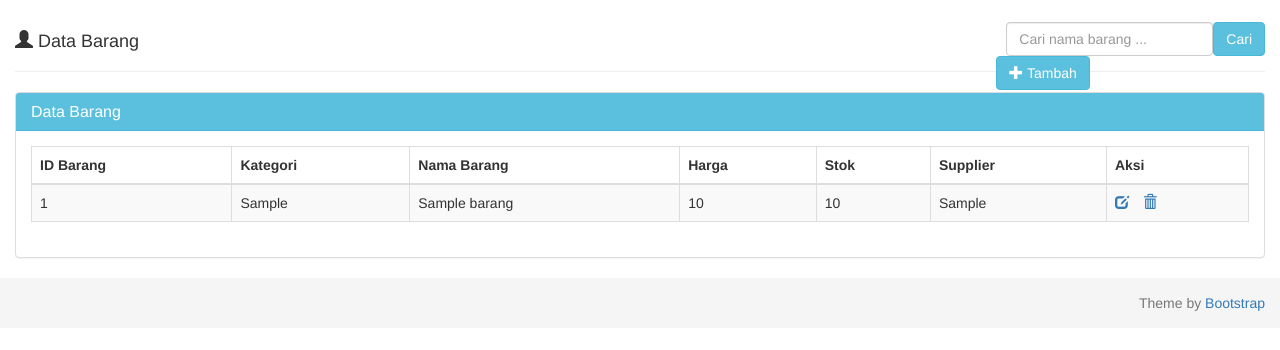
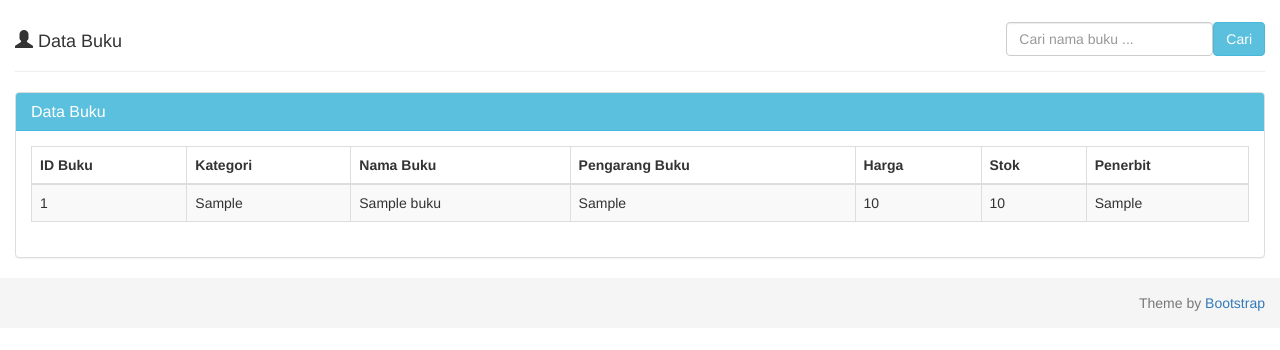
Before and after one commit to khoirul94/toko_indonesia, a PHP site: page / in a window 1280 px wide. Shown: the part 51-401 px from the top of the page. Run offline with PHP 8.4, Linux system fonts and the light colour scheme; tables that the repository leaves empty or names only in its code hold one stand-in row (values such as "Sample post").

Commit message:
menampilkan data

```diff
--- a/tampil-data.php
+++ b/tampil-data.php
@@ -9,7 +9,7 @@ if (isset($_POST['cari'])) {
     <div class="col-md-12">
       <div class="page-header">
         <h4>
-          <i class="glyphicon glyphicon-user"></i> Data Barang
+          <i class="glyphicon glyphicon-user"></i> Data Buku
           <div class="pull-right btn-tambah">
             <form class="form-inline" method="POST" action="index.php">
               <table>
@@ -17,52 +17,78 @@ if (isset($_POST['cari'])) {
                   <td>&nbsp;</td>
                   <td><label for="tcari"></label>
 
-                    <input type="text" class="form-control" name="tcari" id="tcari" placeholder="Cari nama barang ..." value="<?php echo $cari; ?>">
-
-
-
+                    <input type="text" class="form-control" name="tcari" id="tcari" placeholder="Cari nama buku ..." value="<?php echo $cari; ?>">
                     <td><input class="btn btn-info"  type="submit" name="button" id="button" value="Cari"></td>
                   </tr>
                 </table>
-
-
-
-              <a class="btn btn-info" href="?page=tambah">
+             <!--  <a class="btn btn-info" href="?page=tambah">
                 <i class="glyphicon glyphicon-plus"></i> Tambah
-              </a>
+              </a> -->
             </form>
           </div>
-
         </h4>
       </div>
+
+       <?php
+  if (empty($_GET['alert'])) {
+    echo "";
+  } elseif ($_GET['alert'] == 1) {
+    echo "<div class='alert alert-danger alert-dismissible' role='alert'>
+            <button type='button' class='close' data-dismiss='alert' aria-label='Close'>
+              <span aria-hidden='true'>&times;</span>
+            </button>
+            <strong><i class='glyphicon glyphicon-alert'></i> Gagal!</strong> Terjadi kesalahan.
+          </div>";
+  } elseif ($_GET['alert'] == 2) {
+    echo "<div class='alert alert-success alert-dismissible' role='alert'>
+            <button type='button' class='close' data-dismiss='alert' aria-label='Close'>
+              <span aria-hidden='true'>&times;</span>
+            </button>
+            <strong><i class='glyphicon glyphicon-ok-circle'></i> Sukses!</strong> Data buku berhasil disimpan.
+          </div>";
+  } elseif ($_GET['alert'] == 3) {
+    echo "<div class='alert alert-success alert-dismissible' role='alert'>
+            <button type='button' class='close' data-dismiss='alert' aria-label='Close'>
+              <span aria-hidden='true'>&times;</span>
+            </button>
+            <strong><i class='glyphicon glyphicon-ok-circle'></i> Sukses!</strong> Data buku berhasil diubah.
+          </div>";
+  } elseif ($_GET['alert'] == 4) {
+    echo "<div class='alert alert-success alert-dismissible' role='alert'>
+            <button type='button' class='close' data-dismiss='alert' aria-label='Close'>
+              <span aria-hidden='true'>&times;</span>
+            </button>
+            <strong><i class='glyphicon glyphicon-ok-circle'></i> Sukses!</strong> Data buku berhasil dihapus.
+          </div>";
+  }
+  ?>
       <div class="panel panel-default">
         <div class="panel-heading">
-          <h3 class="panel-title">Data Barang</h3>
+          <h3 class="panel-title">Data Buku</h3>
         </div>
         <div class="panel-body">
           <div class="table-responsive">
             <table id="dataTables-example" class="table table-striped table-bordered table-hover">
               <thead>
                 <tr>
-                  <th>ID Barang</th>
+                  <th>ID Buku</th>
                   <th>Kategori</th>
-                  <th>Nama Barang</th>
+                  <th>Nama Buku</th>
+                  <th>Pengarang Buku</th>
                   <th>Harga</th>
                   <th>Stok</th>
-                  <th>Supplier</th>
-                  <th>Aksi</th>
+                  <th>Penerbit</th>
+                  <!-- <th>Aksi</th> -->
                 </tr>
               </thead>
               <tbody>
 
-
-
                 <?php
                 if(isset($_POST['button'])){
-                  $sql = "select * from barang where nama_barang Like '%".$_POST['tcari']."'";
+                  $sql = "select * from buku where nama_buku Like '%".$_POST['tcari']."%'";
                   $tampil=mysqli_query($link,$sql);
                 }else{
-                $sql = "SELECT * FROM barang ORDER BY id_barang ASC";
+                $sql = "SELECT * FROM buku ORDER BY id_buku ASC";
                 $tampil =mysqli_query($link,$sql);
                 }
                 /*---------------------------------*/
@@ -75,15 +101,16 @@ if (isset($_POST['cari'])) {
 
 
                   <tr>
-                    <td><?php echo $r['id_barang']; ?></td>
+                    <td><?php echo $r['id_buku']; ?></td>
                     <td><?php echo $r['kategori']; ?></td>
-                    <td><?php echo $r['nama_barang']; ?></td>
+                    <td><?php echo $r['nama_buku']; ?></td>
+                    <td><?php echo $r['pengarang_buku']; ?></td>
                     <td><?php echo $r['harga']; ?></td>
                     <td><?php echo $r['stok']; ?></td>
-                    <td><?php echo $r['supplier']; ?></td>
-                    <td><a data-toggle="modal" href="edit_agen.php?kd_agen=<?php echo $r['kd_agen']?>" class="biasa" id="edit"><span class="glyphicon glyphicon-edit" title="Edit"></span></a>
+                    <td><?php echo $r['penerbit']; ?></td>
+                    <!-- <td><a data-toggle="modal" href="edit_agen.php?kd_agen=<?php echo $r['kd_agen']?>" class="biasa" id="edit"><span class="glyphicon glyphicon-edit" title="Edit"></span></a>
                       <a href="#" class="biasa hapus" style="margin-left: 10px;"><span class="glyphicon glyphicon-trash" title="Hapus"></span></a>
-                    </td>
+                    </td> -->
                     </tr><?php $no++; } ?>
                   </tbody>
                 </table>
```
Also changed, not shown: tampil-penerbit.php (added, +76 -0 lines).
